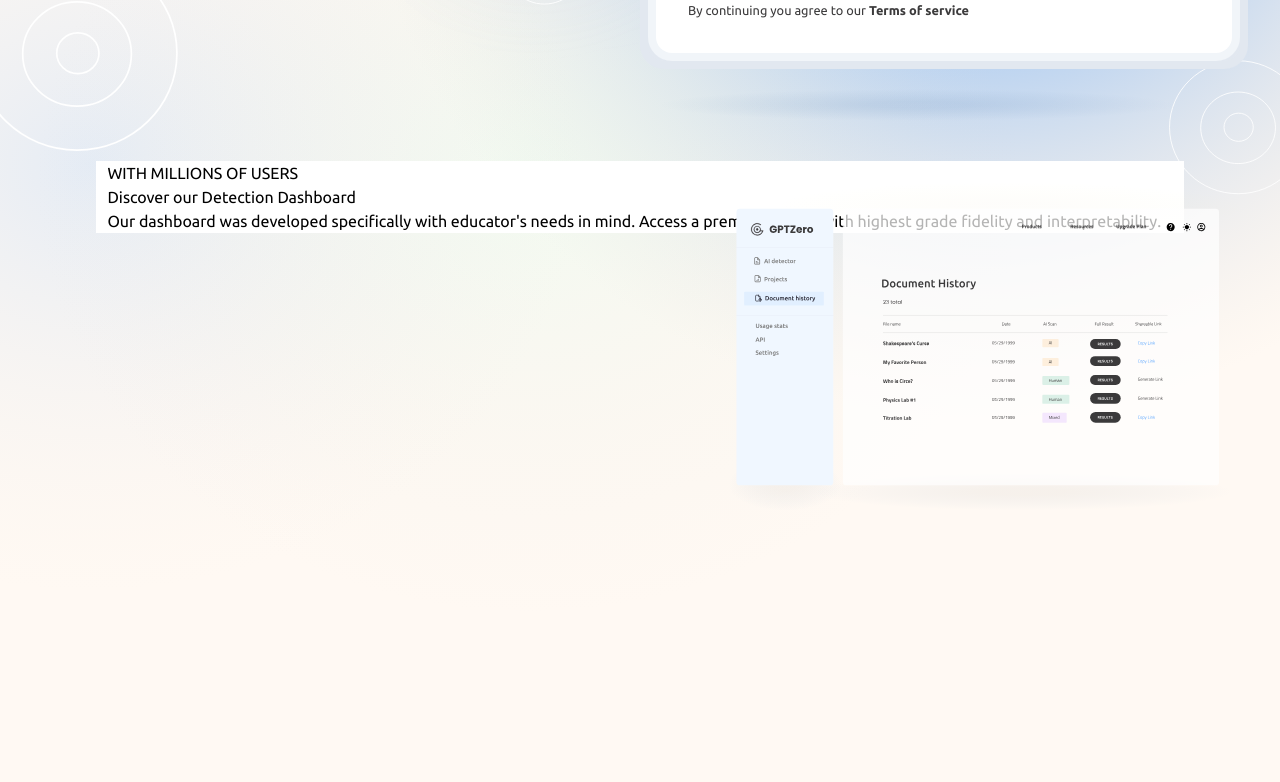
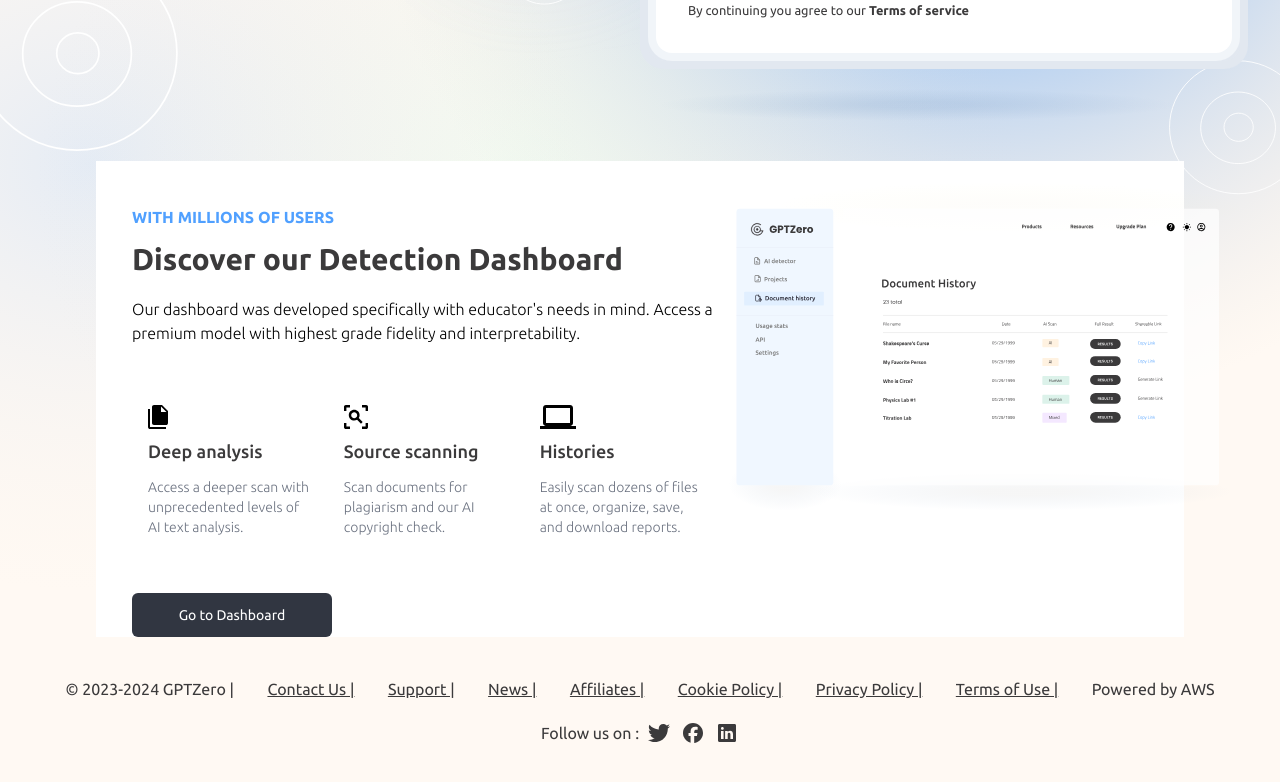
Before and after one commit to ayezabashir/gpt-zero, a React (Vite) app: page / in a window 1280 px wide. Shown: the part 534-1316 px from the top of the page. Built offline with nearby package versions, Linux system fonts and the light colour scheme.

Commit message:
dashboard

```diff
--- a/src/App.jsx
+++ b/src/App.jsx
@@ -8,7 +8,7 @@
     <>
       <Header />
       <img src="/bg.svg" alt="background image"
-        className="absolute right-0 top-0 z-0" />
+        className="absolute right-0 top-0 z-0 w-[100vw]" />
       <Home />
       <Footer />
     </>
--- a/src/components/discover/Card.jsx
+++ b/src/components/discover/Card.jsx
@@ -1,7 +1,20 @@
+import { cardData } from "../../assets/data/data"
+
 const Card = () => {
     return (
         <>
+            {
+                cardData.map(item => {
+                    return (
+                        <div className="w-full md:w-[30%] p-4" key={item.id} >
+                            <img className="mt-2 " src={item.icon} alt="icon" />
+                            <div className="mt-2 text-lg font-medium text-txt-black">{item.title}</div>
+                            <p className="mt-3 font-light text-sm text-gray">{item.text}</p>
+                        </div>
+                    )
+                })
 
+            }
         </>
     )
 }
--- a/src/components/discover/Discover.jsx
+++ b/src/components/discover/Discover.jsx
@@ -1,17 +1,22 @@
+import Card from "./Card"
+
 const Discover = () => {
     return (
-        <div className="md:w-[85%] mx-auto bg-white z-50 opacity-100 relative mt-10 md:flex items-center justify-evenly">
-            <div>
-                <div>
-                    <h2>WITH MILLIONS OF USERS</h2>
-                    <h3>Discover our Detection Dashboard</h3>
-                    <p>Our dashboard was developed specifically with educator&apos;s needs in mind.
+        <div className="md:w-[85%] mx-auto bg-white z-50 opacity-100 relative my-10 flex flex-col ">
+            <div className="md:w-[60%]">
+                <div className="m-9 mt-11 mr-2">
+                    <h2 className="text-blue font-bold text-base">WITH MILLIONS OF USERS</h2>
+                    <h3 className="text-txt-black mt-3 mb-5 text-3xl font-bold">Discover our Detection Dashboard</h3>
+                    <p className="font-light text-base">Our dashboard was developed specifically with educator&apos;s needs in mind.
                         Access a premium model with highest grade fidelity and interpretability.</p>
                 </div>
-                <img className="w-[50%] absolute -right-20 top-5" src="/dashboard.svg" alt="" />
+                <img className="w-full md:w-[50%] p-5 md:p-0 md:absolute md:-right-20 md:top-5" src="/dashboard.svg" alt="" />
+            </div>
+            <div className="md:w-[60%] ml-9 mr-2 md:flex items-start">
+                <Card />
             </div>
             <div>
-
+                <button className="w-[200px] p-3 ml-9 mt-10 rounded-md text-sm bg-btn-black hover:bg-btn-hover-black text-white">Go to Dashboard</button>
             </div>
         </div>
     )
--- a/src/components/footer/Footer.jsx
+++ b/src/components/footer/Footer.jsx
@@ -3,7 +3,7 @@
 
 const Footer = () => {
     return (
-        <div className="footer container">
+        <div className="relative bottom-0 container">
             <ul className="text-txt-black flex justify-evenly items-center flex-wrap">
                 <li>© 2023-2024 GPTZero |</li>
                 <li className="underline">Contact Us |</li>
```
